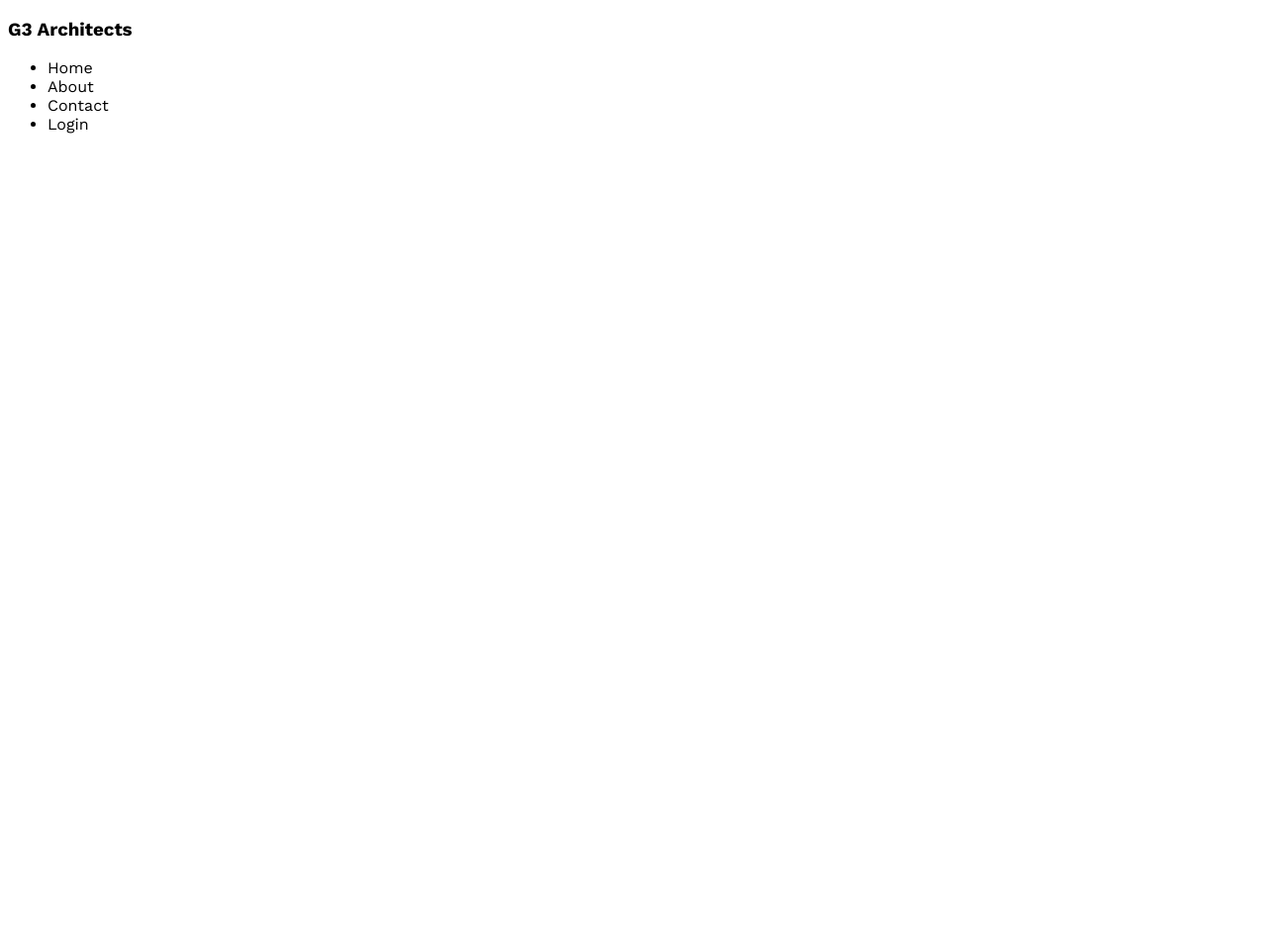
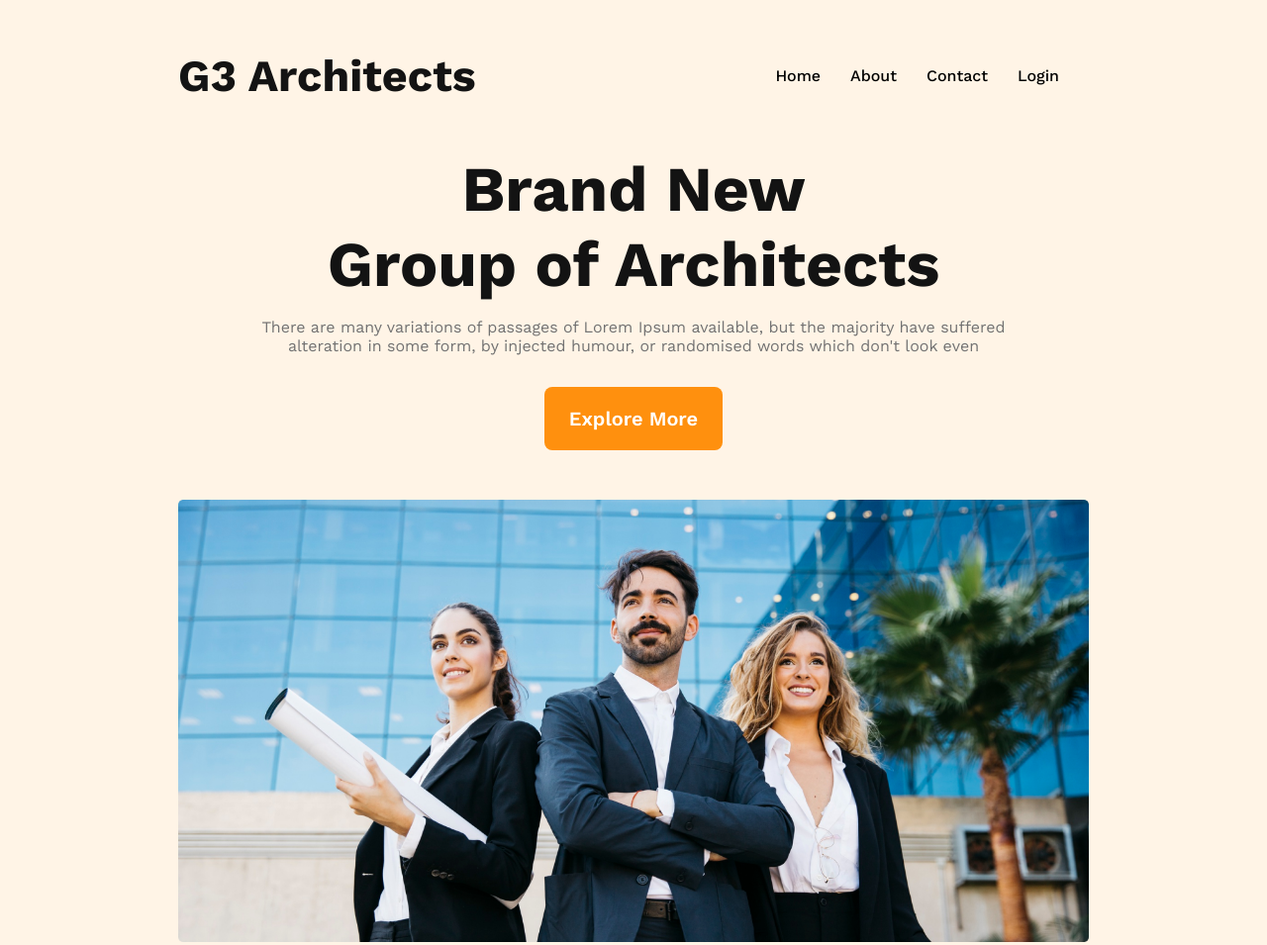
Before and after one commit to nayanmdgit/g3-architect-website, a plain HTML site: page index.html in a window 1280 px wide. Shown: the whole page at 99% size. Before the commit the page ends 800 px from the top, so only its background shows below. Drawn offline with nearby package versions, Linux system fonts and the light colour scheme.

Commit message:
completed the header part

```diff
--- a/index.html
+++ b/index.html
@@ -8,14 +8,23 @@
 </head>
 <body>
     <header>
-        <h3> G3 Architects </h3>
+        <nav>
+        <h3 class="nav-title"> G3 Architects </h3>
             <ul>
                 <li><a href=""></a>Home</li>
                 <li><a href=""></a>About</li>
                 <li><a href=""></a>Contact</li>
                 <li><a href=""></a>Login</li>
-
             </ul>
+        </nav>
+        <div class="banner">
+            <div class="banner-content">
+                <h1 class="banner-title">Brand New <br>Group of Architects</h1>
+                <p class="banner-description">There are many variations of passages of Lorem Ipsum available, but the majority have suffered alteration in some form, by injected humour, or randomised words which don't look even</p>
+                <button class="btn-primary">Explore More</button>
+            </div>
+            <img src="images/banner.png" alt="">
+        </div>
     </header>
 
     <main>
--- a/styles/architect.css
+++ b/styles/architect.css
@@ -5,4 +5,79 @@
   *{
     font-family: 'Open Sans', sans-serif;
     font-family: 'Work Sans', sans-serif;
+    padding: 0;
+    margin: 0;
   }
+  /* header styles */
+   header{
+    background: rgba(255, 144, 14, 0.10);
+    padding: 50px 180px;
+  }
+nav{
+  display: flex;
+  justify-content: space-between;
+  align-items: center;
+
+}
+
+.nav-title{
+  font-size: 2.8rem;
+  font-weight: 700;
+  color: #131313;
+}
+nav > ul {
+  display: flex;
+}
+
+nav li {
+  list-style: none;
+  margin-right: 30px;
+  font-weight: 500;
+  font-size: 1rem;
+}
+
+nav li a {
+  text-decoration: none;
+  color: #424242;
+}
+
+/* banner styles */
+
+.banner-content{
+  max-width: 800px;
+  text-align: center;
+  margin: 50px auto;
+
+}
+
+.banner-title{
+  color: #131313;
+  text-align: center;
+  font-size: 4rem;
+  font-weight: 700;
+}
+
+.banner-description{
+  color: #727272;
+  text-align: center;
+  font-size: 1rem;
+  font-weight: 400;
+  margin-top: 1rem;
+}
+
+.btn-primary{
+  color: #FFF;
+  text-align: center;
+  font-size: 20px;
+  font-weight: 600;
+  background-color: #FF900E;
+  border-radius: 0.5rem;
+  width: 180px;
+  height: 64px;
+  border: 0;
+  margin-top: 2rem;
+}
+
+img{
+  width: 100%;
+}
```
Lines whose indentation alone changed are shown as unchanged.
